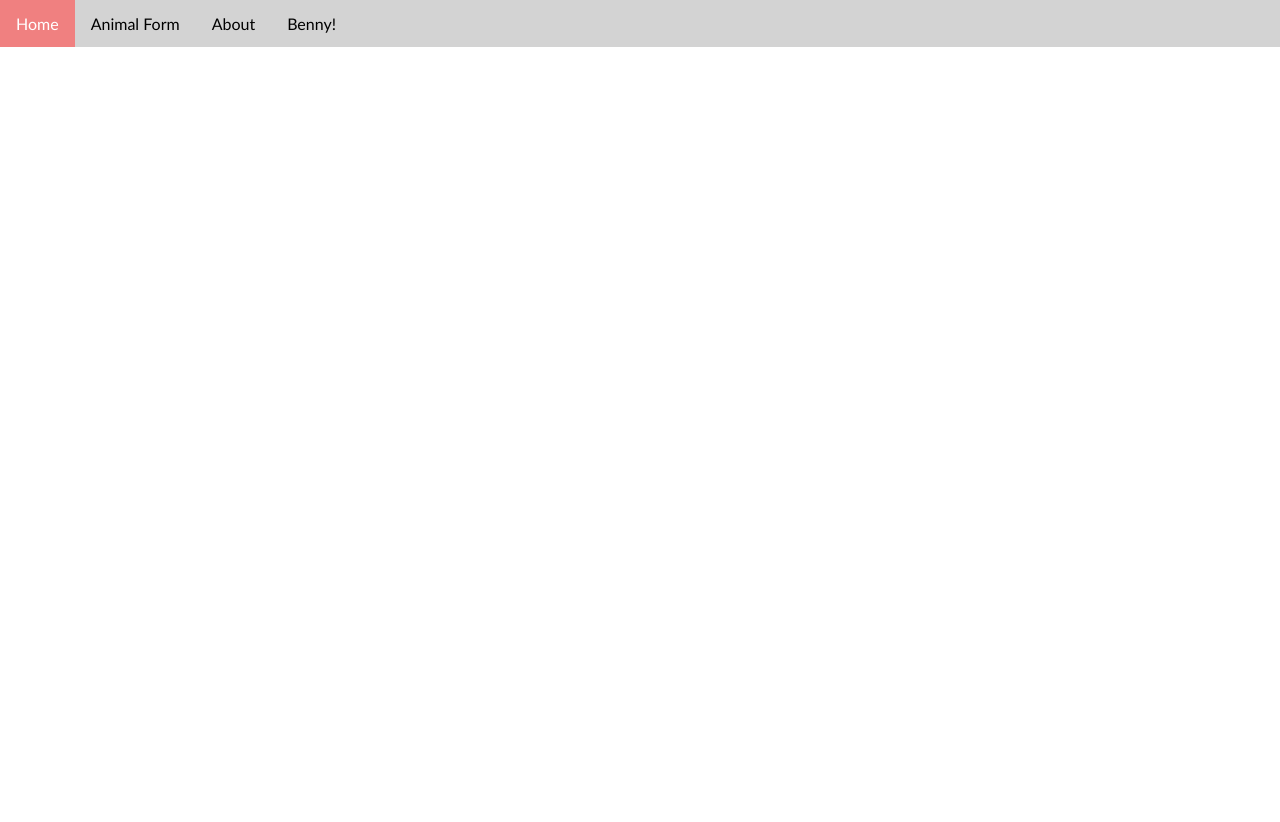
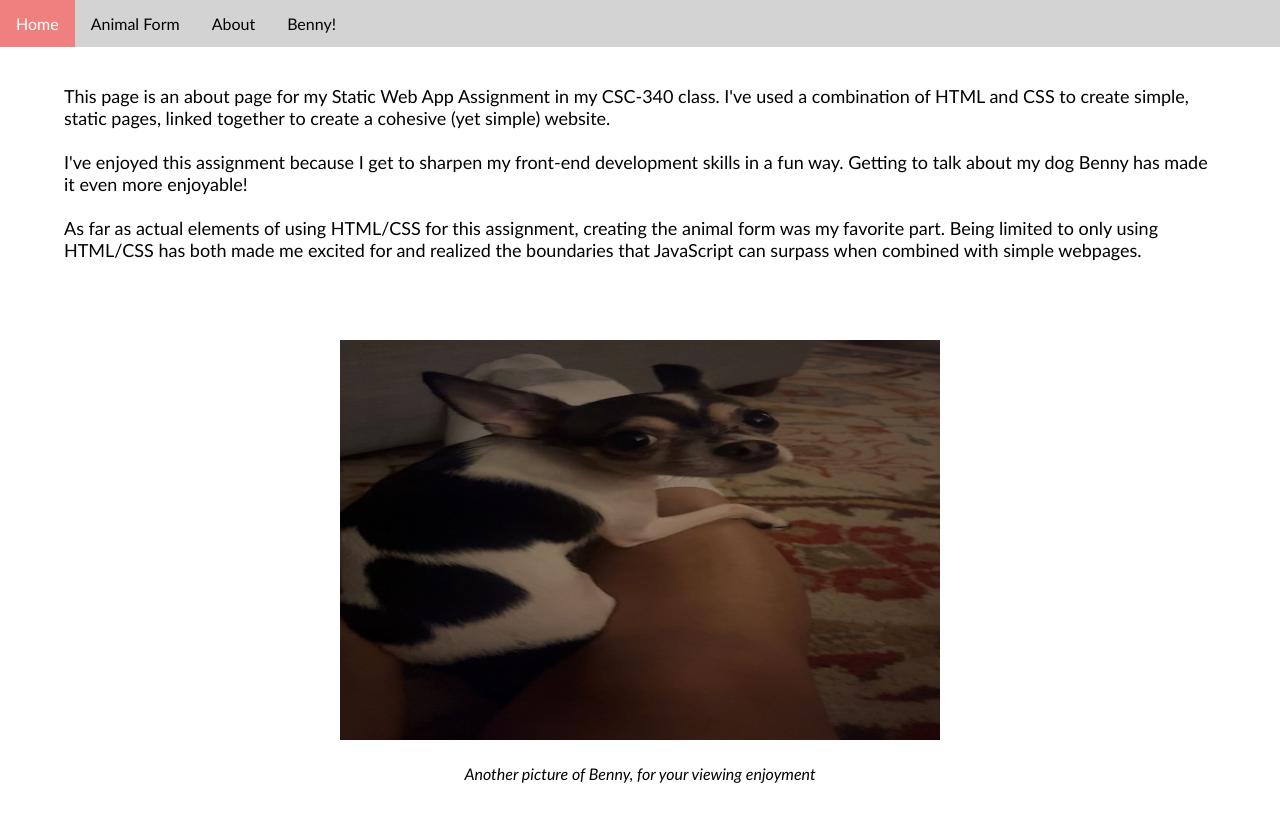
Before and after one commit to kmangoes/Static-Web-App, a plain HTML site: page about.html in a window 1280 px wide. Before the commit the page ends 800 px from the top, so only its background shows below. Drawn offline with Linux system fonts and the light colour scheme.

Commit message:
finished about page

```diff
--- a/about-styles.css
+++ b/about-styles.css
@@ -1,6 +1,27 @@
 html,body{
     margin: 0;
     padding: 0;
+}
+p {
+    font-family:'Gill Sans', 'Gill Sans MT', Calibri, 'Trebuchet MS', sans-serif;
+    width: 90%;
+    margin: auto;
+    padding: 3%;
+    font-size: large;
+}
+img{
+    display: block;
+    margin-left: auto;
+    margin-right: auto;
+    max-width: 50%;
+    padding-top: 2%;
+    padding-bottom: 2%;
+}
+figcaption{
+    text-align: center;
+    font-style: italic;
+    font-family:'Gill Sans', 'Gill Sans MT', Calibri, 'Trebuchet MS', sans-serif;
+    padding-bottom: 2%;
 }
 
 .navbar{
--- a/about.html
+++ b/about.html
@@ -13,7 +13,14 @@
         <li><a href="about.html">About</a></li>
         <li><a href="details.html">Benny!</a></li>
     </ul>
-
-
+    <p>
+        This page is an about page for my Static Web App Assignment in my CSC-340 class. I've used a combination of HTML and CSS to create simple, static pages, linked together to create a cohesive (yet simple) website. <br><br>
+        I've enjoyed this assignment because I get to sharpen my front-end development skills in a fun way. Getting to talk about my dog Benny has made it even more enjoyable! <br><br>
+        As far as actual elements of using HTML/CSS for this assignment, creating the animal form was my favorite part. Being limited to only using HTML/CSS has both made me excited for and realized the boundaries that JavaScript can surpass when combined with simple webpages.
+    </p>
+    <figure>
+    <img src="benny2.jpg" title="Benny always looks mildly concerned :))" alt="Benny the Chihuahua" width="600" height="400">
+    <figcaption>Another picture of Benny, for your viewing enjoyment</figcaption>
+    </figure>
 </body>
 </html>
```
Also changed, not shown: benny2.jpg (added).
